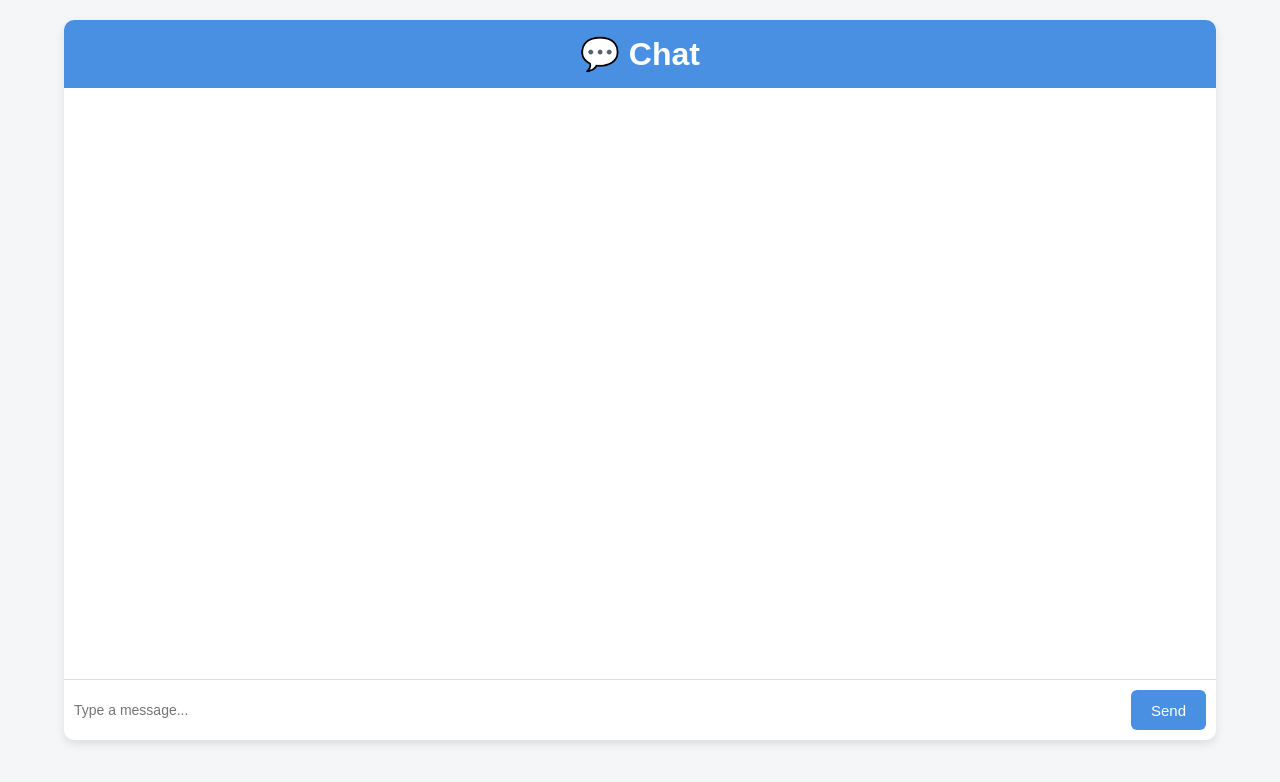
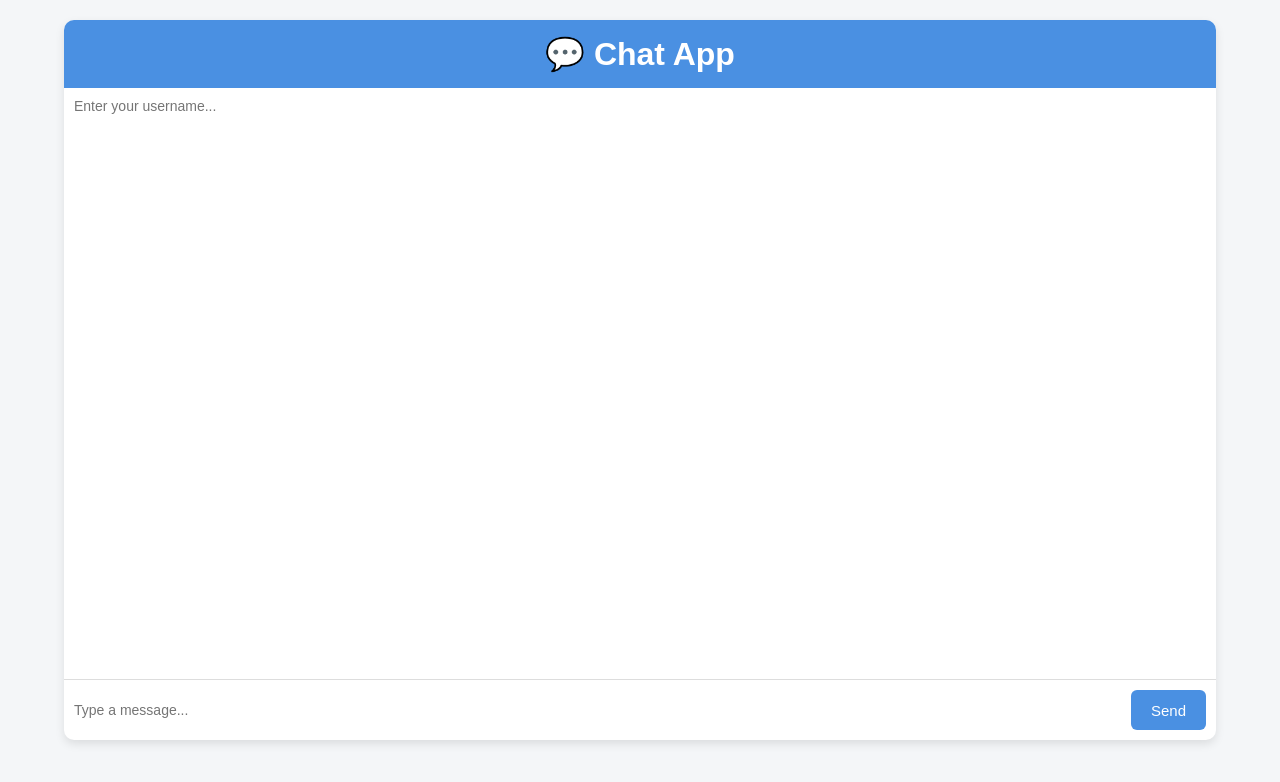
Before and after one commit to theangelskies/Chat-App, a plain HTML site: page Frontend/index.html in a window 1280 px wide. Drawn offline with Linux system fonts and the light colour scheme; no server answers.

Commit message:
refector index..html

```diff
--- a/Frontend/index.html
+++ b/Frontend/index.html
@@ -2,11 +2,21 @@
 <html>
   <head>
     <title>Chat App</title>
+    <meta charset="UTF-8" />
     <link rel="stylesheet" href="style.css" />
   </head>
+
   <body>
     <div class="chat-container">
-      <h1>💬 Chat</h1>
+      <h1>💬 Chat App</h1>
+
+      <div class="username-container">
+        <input
+          id="username"
+          placeholder="Enter your username..."
+          maxlength="20"
+        />
+      </div>
 
       <div id="messages" class="messages"></div>
 
```
